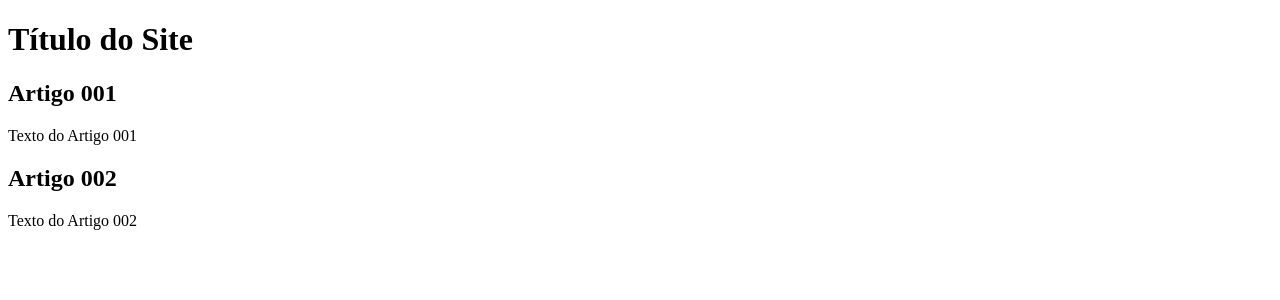
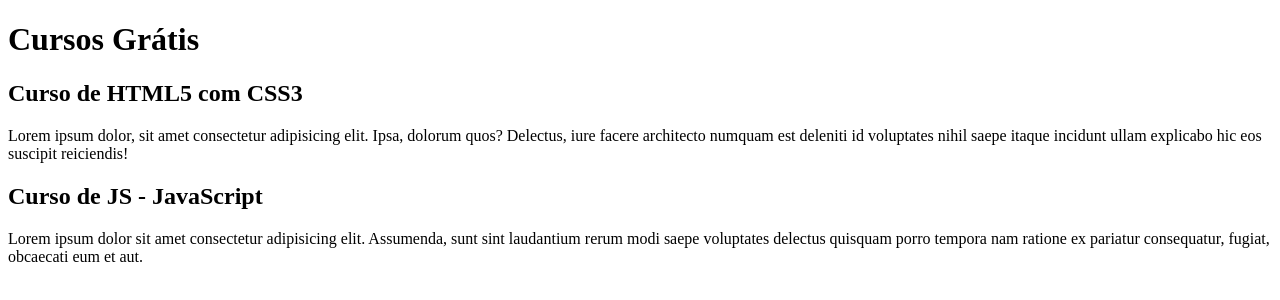
Before and after one commit to claudiosc11one/projeto-site, a plain HTML site: page index.html in a window 1280 px wide. Drawn offline with Linux system fonts and the light colour scheme.

Commit message:
comecei a escrever o conteúdo

```diff
--- a/index.html
+++ b/index.html
@@ -10,15 +10,17 @@
 <body>
     <main>
         <header>
-            <h1>Título do Site</h1>
+            <h1>Cursos Grátis</h1>
         </header>
         <article>
-            <h2>Artigo 001</h2>
-            <p>Texto do Artigo 001</p>
+            <h2>Curso de HTML5 com CSS3</h2>
+            <p>Lorem ipsum dolor, sit amet consectetur adipisicing elit. Ipsa, dolorum quos? Delectus, iure facere
+                architecto numquam est deleniti id voluptates nihil saepe itaque incidunt ullam explicabo hic eos
+                suscipit reiciendis!</p>
         </article>
         <article>
-            <h2>Artigo 002</h2>
-            <p>Texto do Artigo 002</p>
+            <h2>Curso de JS - JavaScript</h2>
+            <p>Lorem ipsum dolor sit amet consectetur adipisicing elit. Assumenda, sunt sint laudantium rerum modi saepe voluptates delectus quisquam porro tempora nam ratione ex pariatur consequatur, fugiat, obcaecati eum et aut.</p>
         </article>
     </main>
 
```
